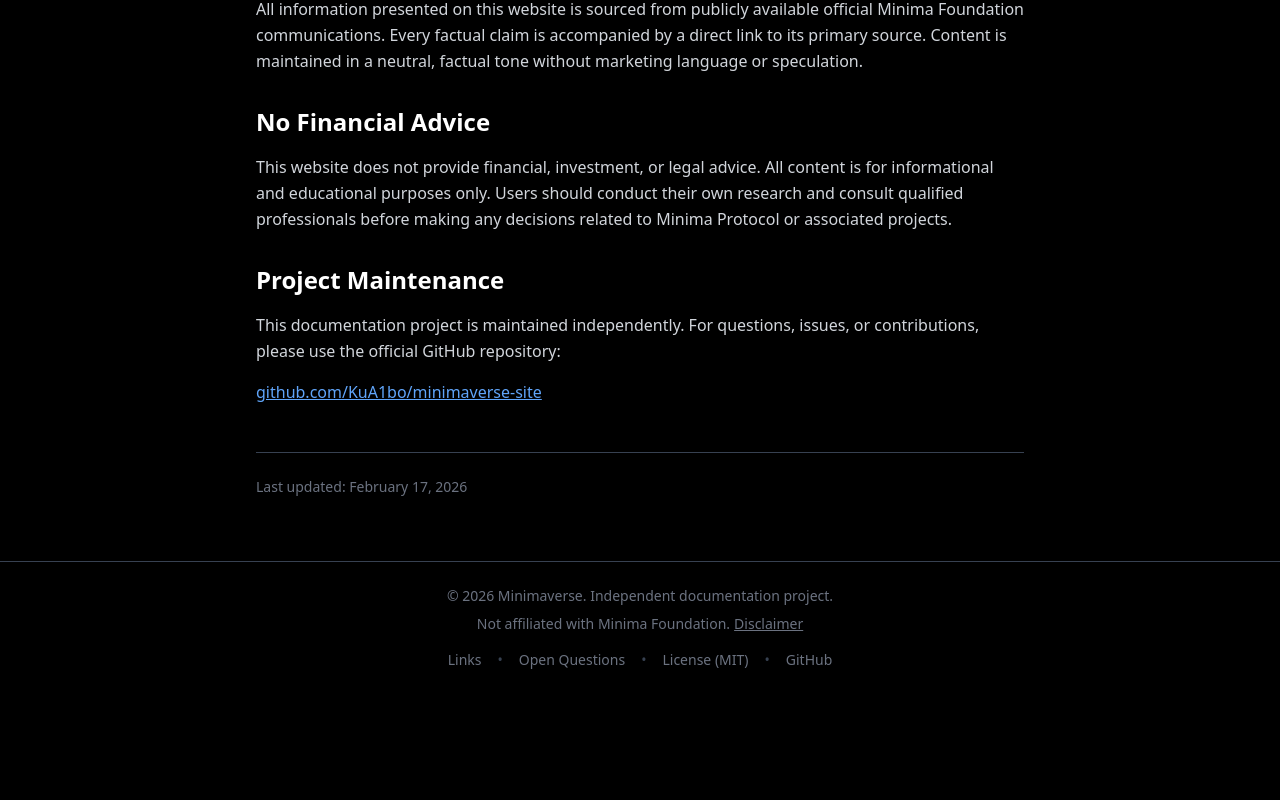
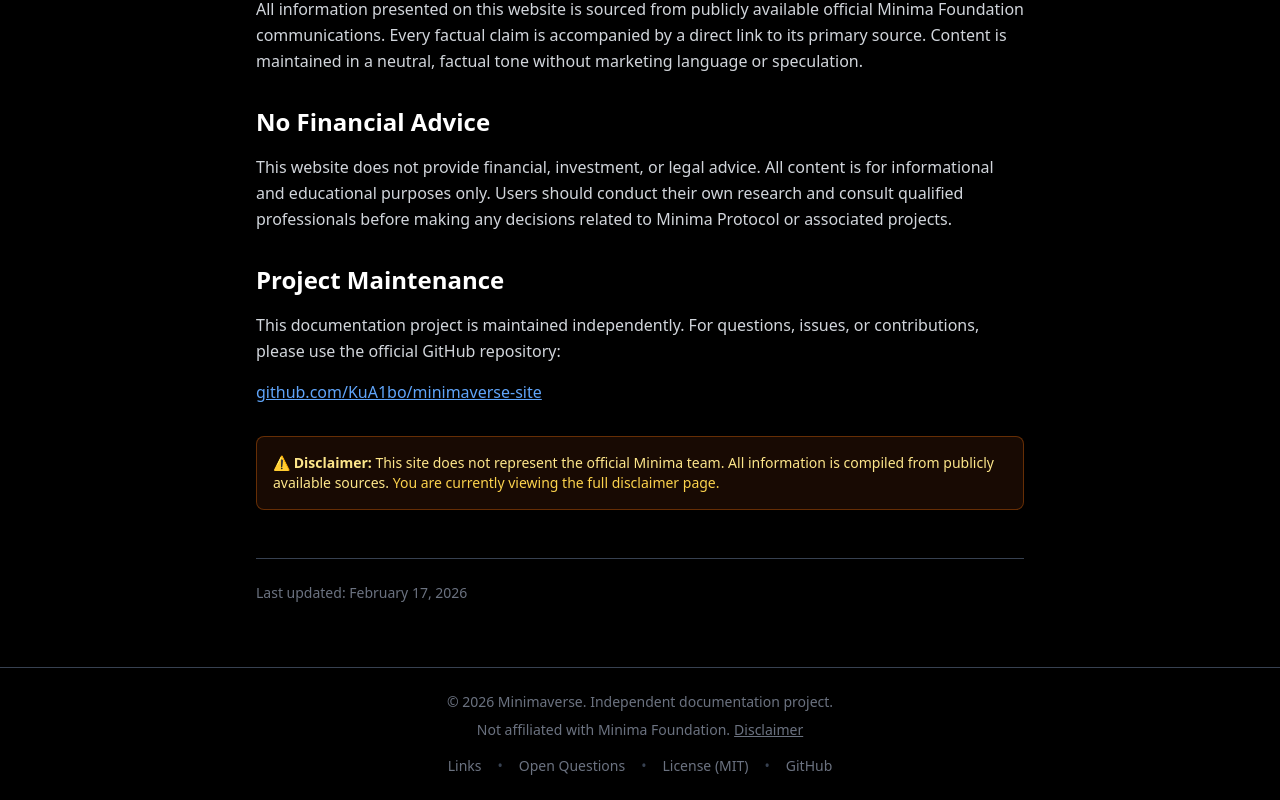
Before and after one commit to KuA1bo/minimaverse-site, a Next.js app: page /disclaimer in a window 1280 px wide. Shown: the part 673-1473 px from the top of the page. Before the commit the page ends 1367 px from the top, so only its background shows below. Built offline with nearby package versions, Linux system fonts and the light colour scheme.

Commit message:
feat(disclaimer): add animation + cleanup 5 href links + adapted disclaimer block

```diff
--- a/src/app/disclaimer/page.tsx
+++ b/src/app/disclaimer/page.tsx
@@ -1,9 +1,12 @@
+// src/app/disclaimer/page.tsx
+// Disclaimer page - Legal notice and project information
+
 import Link from 'next/link';
 
 export default function DisclaimerPage() {
   return (
     <div className="max-w-3xl mx-auto">
-      {/* Шапка */}
+      {/* Unified Header */}
       <header className="mb-8">
         <div className="flex justify-between items-start">
           <div>
@@ -21,6 +24,7 @@ export default function DisclaimerPage() {
             target="_blank"
             rel="noopener noreferrer"
             className="text-gray-400 hover:text-white transition-colors"
+            aria-label="View source on GitHub"
           >
             <svg className="w-6 h-6" fill="currentColor" viewBox="0 0 24 24">
               <path d="M12 0C5.37 0 0 5.37 0 12c0 5.31 3.435 9.795 8.205 11.385.6.105.825-.255.825-.57 0-.285-.015-1.23-.015-2.235-3.015.555-3.795-.735-4.035-1.41-.135-.345-.72-1.41-1.23-1.695-.42-.225-1.02-.78-.015-.795.945-.015 1.62.87 1.845 1.23 1.08 1.815 2.805 1.305 3.495.99.105-.78.42-1.305.765-1.605-2.67-.3-5.46-1.335-5.46-6.26 0-1.38.48-2.37 1.26-3.225-.255-.315-.54-1.02-.12-2.13 0 0 1.005-.315 3.3 1.23.96-.27 1.98-.405 3-.405s2.04.135 3 .405c2.295-1.56 3.3-1.23 3.3-1.23.42 1.11.135 1.815-.12 2.13.78.855 1.26 1.845 1.26 3.225 0 4.935-2.805 5.955-5.475 6.255.435.375.81 1.095.81 2.22 0 1.605-.015 2.895-.015 3.3 0 .315.225.69.825.57A12.02 12.02 0 0024 12c0-6.63-5.37-12-12-12z"/>
@@ -29,8 +33,8 @@ export default function DisclaimerPage() {
         </div>
       </header>
 
-      {/* Контент */}
-      <article className="prose prose-invert max-w-none">
+      {/* Content */}
+      <article className="prose prose-invert max-w-none animate-fade-in">
         <section className="mb-8">
           <h2 className="text-2xl font-bold text-white mb-4">Project Status</h2>
           <p className="text-gray-300 leading-relaxed">
@@ -121,6 +125,15 @@ export default function DisclaimerPage() {
           </p>
         </section>
 
+        {/* Universal Disclaimer Block - ADAPTED FOR DISCLAIMER PAGE */}
+        <div className="bg-amber-900/20 border border-amber-700/50 rounded-lg p-4 mb-8">
+          <p className="text-amber-200 text-sm">
+            <strong>⚠️ Disclaimer:</strong> This site does not represent the official Minima team.
+            All information is compiled from publicly available sources.{' '}
+            <span className="text-amber-300">You are currently viewing the full disclaimer page.</span>
+          </p>
+        </div>
+
         <section className="border-t border-gray-700 pt-6 mt-12">
           <p className="text-gray-500 text-sm">
             Last updated: February 17, 2026
```
